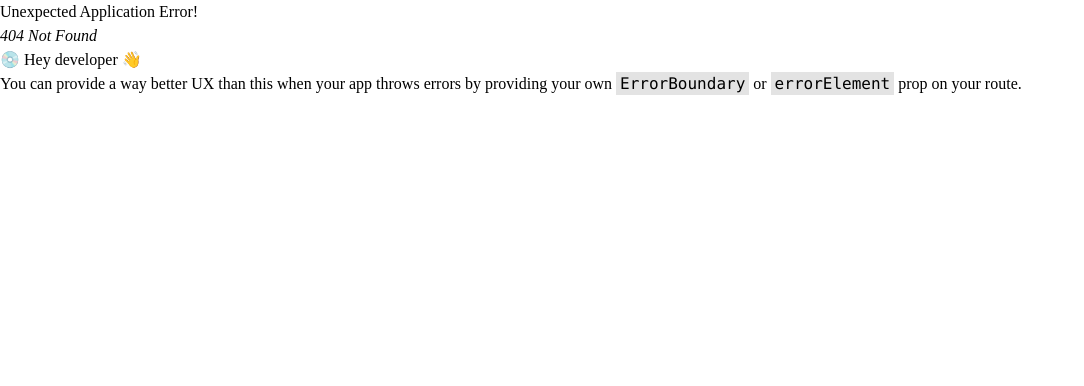
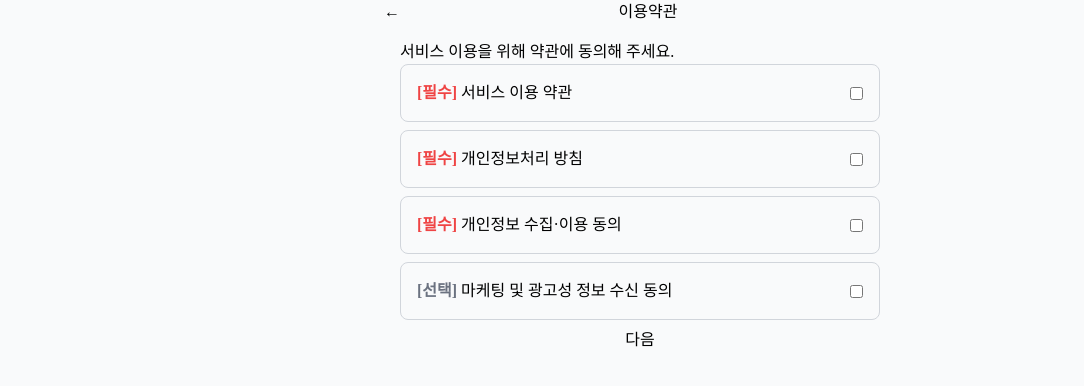
Before and after one commit to TOGO-team/frontend, a React (Vite) app: page /join/agreement in a window 1280 px wide. Before the commit this address had no page. Shown: the top 386 px of the page, without its empty margins (0-1084 px from the left). Built offline with nearby package versions, Linux system fonts and the light colour scheme; a web font is replaced by a local one.

Commit message:
feat: 이용약관 페이지 기능 및 디자인 레이아웃 구현

```diff
--- /dev/null
+++ b/design-system/ui/Button.tsx
@@ -0,0 +1,25 @@
+// shared/ui/Button.tsx
+import React from 'react';
+
+interface ButtonProps {
+  label: string; // 버튼 텍스트
+  onClick: () => void; // 클릭 핸들러
+  disabled?: boolean; // 비활성화 여부
+  className?: string; // 추가 스타일링 클래스
+}
+
+const Button: React.FC<ButtonProps> = ({ label, onClick, disabled = false, className = '' }) => {
+  return (
+    <button
+      onClick={onClick}
+      disabled={disabled}
+      className={`w-full py-2 px-4 rounded-lg text-white font-semibold transition
+        ${disabled ? 'bg-gray-400 cursor-not-allowed' : 'bg-blue-500 hover:bg-blue-600'}
+        ${className}`}
+    >
+      {label}
+    </button>
+  );
+};
+
+export default Button;
--- /dev/null
+++ b/design-system/ui/Checkbox.tsx
@@ -0,0 +1,32 @@
+// shared/ui/Checkbox.tsx
+import React from 'react';
+
+interface CheckboxProps {
+  label: string; // 체크박스 옆에 표시할 텍스트
+  checked: boolean; // 체크 여부
+  onChange: () => void; // 상태 변경 핸들러
+  disabled?: boolean; // 비활성화 여부
+  className?: string; // 추가 스타일링 클래스
+}
+
+const Checkbox: React.FC<CheckboxProps> = ({ label, checked, onChange, disabled = false, className = '' }) => {
+  return (
+    <label
+      className={`flex items-center space-x-2 ${
+        disabled ? 'text-gray-400 cursor-not-allowed' : 'text-gray-800'
+      } ${className}`}
+    >
+      <input
+        type="checkbox"
+        checked={checked}
+        onChange={onChange}
+        disabled={disabled}
+        className={`w-5 h-5 rounded border-gray-300 focus:ring-2 focus:ring-blue-500
+          ${disabled ? 'bg-gray-100' : 'bg-white'} cursor-pointer`}
+      />
+      <span>{label}</span>
+    </label>
+  );
+};
+
+export default Checkbox;
--- /dev/null
+++ b/design-system/ui/Header.tsx
@@ -0,0 +1,30 @@
+// shared/ui/Header.tsx
+import React from 'react';
+
+interface HeaderProps {
+  title: string; // 헤더 제목
+  onBack?: () => void; // 뒤로 가기 버튼 클릭 핸들러
+}
+
+const Header: React.FC<HeaderProps> = ({ title, onBack }) => {
+  return (
+    <header className="flex items-center justify-between px-4 py-2 border-b bg-gray-50">
+      {/* 뒤로 가기 버튼 (필요한 경우 표시) */}
+      {onBack ? (
+        <button className="text-blue-500 hover:text-blue-700 focus:outline-none" onClick={onBack}>
+          ←
+        </button>
+      ) : (
+        <div className="w-4" /> // 버튼 자리에 빈 공간 확보
+      )}
+
+      {/* 제목 */}
+      <h1 className="flex-grow text-lg font-semibold text-center text-gray-800">{title}</h1>
+
+      {/* 오른쪽 공간 (뒤로가기 버튼 없을 때 공간 확보) */}
+      <div className="w-4" />
+    </header>
+  );
+};
+
+export default Header;
--- a/package.json
+++ b/package.json
@@ -16,7 +16,8 @@
     "react": "^18.3.1",
     "react-dom": "^18.3.1",
     "react-router-dom": "^7.0.1",
-    "tailwindcss": "^3.4.15"
+    "tailwindcss": "^3.4.15",
+    "zustand": "^5.0.1"
   },
   "devDependencies": {
     "@eslint/js": "^9.13.0",
--- a/src/app/routes/Router.tsx
+++ b/src/app/routes/Router.tsx
@@ -1,10 +1,16 @@
 import { createBrowserRouter } from 'react-router-dom';
-import { MAIN_ROUTES } from './routes';
+import { MAIN_ROUTES, JOIN_ROUTES } from './routes';
 import Layout from '../Layout';
+import AgreementPage from '../../pages/AgreementPage';
 const routesConfig = [
   {
     path: MAIN_ROUTES.main,
     element: <></>,
+    requiresAuth: false,
+  },
+  {
+    path: JOIN_ROUTES.agreement, // 회원가입 경로 추가
+    element: <AgreementPage />,
     requiresAuth: false,
   },
 ];
--- a/src/app/routes/routes.ts
+++ b/src/app/routes/routes.ts
@@ -8,4 +8,6 @@ export const AUTH_ROUTES = {
 
 export const JOIN_ROUTES = {
   // 회원가입 관련 페이지
+  agreement: '/join/agreement', // 이용약관 페이지
+  infoInput: '/join/info-input', // 정보입력 페이지
 };
--- /dev/null
+++ b/src/features/join/model/agreementStore.ts
@@ -0,0 +1,59 @@
+// src/features/join/model/agreementStore.ts
+import { create } from 'zustand';
+
+interface Agreements {
+  all: boolean;
+  terms: boolean;
+  privacy: boolean;
+  dataUsage: boolean;
+  marketing: boolean;
+}
+
+interface AgreementState {
+  agreements: Agreements;
+  toggleAgreement: (key: keyof Agreements) => void; // 특정 항목 상태 토글
+  isAllRequiredAgreed: () => boolean; // 필수 항목 체크 여부
+}
+
+export const useAgreementStore = create<AgreementState>((set, get) => ({
+  agreements: {
+    all: false,
+    terms: false,
+    privacy: false,
+    dataUsage: false,
+    marketing: false,
+  },
+  toggleAgreement: key => {
+    const { agreements } = get();
+
+    if (key === 'all') {
+      const newAllValue = !agreements.all;
+      set({
+        agreements: {
+          all: newAllValue,
+          terms: newAllValue,
+          privacy: newAllValue,
+          dataUsage: newAllValue,
+          marketing: newAllValue,
+        },
+      });
+    } else {
+      // TypeScript가 "all"과 다른 키를 확실히 구분하도록 수정
+      const updatedAgreements = {
+        ...agreements,
+        [key]: !agreements[key],
+      };
+
+      set({
+        agreements: {
+          ...updatedAgreements,
+          all: updatedAgreements.terms && updatedAgreements.privacy && updatedAgreements.dataUsage,
+        },
+      });
+    }
+  },
+  isAllRequiredAgreed: () => {
+    const { agreements } = get();
+    return agreements.terms && agreements.privacy && agreements.dataUsage;
+  },
+}));
--- /dev/null
+++ b/src/features/join/ui/AgreementList.tsx
@@ -0,0 +1,37 @@
+import AgreementCard from '../../../shared/ui/AgreementCard';
+import { useAgreementStore } from '../model/agreementStore';
+
+const AgreementList = () => {
+  const { agreements, toggleAgreement } = useAgreementStore();
+
+  return (
+    <div>
+      <AgreementCard
+        title="서비스 이용 약관"
+        required={true}
+        checked={agreements.terms}
+        onChange={() => toggleAgreement('terms')}
+      />
+      <AgreementCard
+        title="개인정보처리 방침"
+        required={true}
+        checked={agreements.privacy}
+        onChange={() => toggleAgreement('privacy')}
+      />
+      <AgreementCard
+        title="개인정보 수집·이용 동의"
+        required={true}
+        checked={agreements.dataUsage}
+        onChange={() => toggleAgreement('dataUsage')}
+      />
+      <AgreementCard
+        title="마케팅 및 광고성 정보 수신 동의"
+        required={false}
+        checked={agreements.marketing}
+        onChange={() => toggleAgreement('marketing')}
+      />
+    </div>
+  );
+};
+
+export default AgreementList;
--- /dev/null
+++ b/src/pages/AgreementPage.tsx
@@ -0,0 +1,26 @@
+import React from 'react';
+import Header from '../../design-system/ui/Header';
+import Button from '../../design-system/ui/Button';
+import AgreementList from '../features/join/ui/AgreementList';
+import { useAgreementStore } from '../features/join/model/agreementStore';
+import { useNavigate } from 'react-router-dom';
+
+const AgreementPage: React.FC = () => {
+  const { isAllRequiredAgreed } = useAgreementStore();
+  const navigate = useNavigate();
+
+  console.log('isAllRequiredAgreed:', isAllRequiredAgreed());
+
+  return (
+    <div>
+      <Header title="이용약관" onBack={() => navigate(-1)} />
+      <div className="p-4">
+        <p>서비스 이용을 위해 약관에 동의해 주세요.</p>
+        <AgreementList />
+        <Button label="다음" onClick={() => navigate('/join/info-input')} disabled={!isAllRequiredAgreed()} />
+      </div>
+    </div>
+  );
+};
+
+export default AgreementPage;
--- /dev/null
+++ b/src/shared/ui/AgreementCard.tsx
@@ -0,0 +1,22 @@
+// shared/ui/AgreementCard.tsx
+import React from 'react';
+import Checkbox from '../../../design-system/ui/Checkbox';
+
+interface AgreementCardProps {
+  title: string;
+  required: boolean;
+  checked: boolean;
+  onChange: () => void;
+}
+
+const AgreementCard: React.FC<AgreementCardProps> = ({ title, required, checked, onChange }) => (
+  <div className="flex items-center justify-between p-4 mb-2 border border-gray-300 rounded-lg">
+    <div>
+      <strong className={required ? 'text-red-500' : 'text-gray-500'}>{required ? '[필수] ' : '[선택] '}</strong>
+      {title}
+    </div>
+    <Checkbox checked={checked} onChange={onChange} label="" />
+  </div>
+);
+
+export default AgreementCard;
```
Also changed, not shown: src/pages/index.ts (deleted), 1 other file (tests, documents, lock files or other folders).
